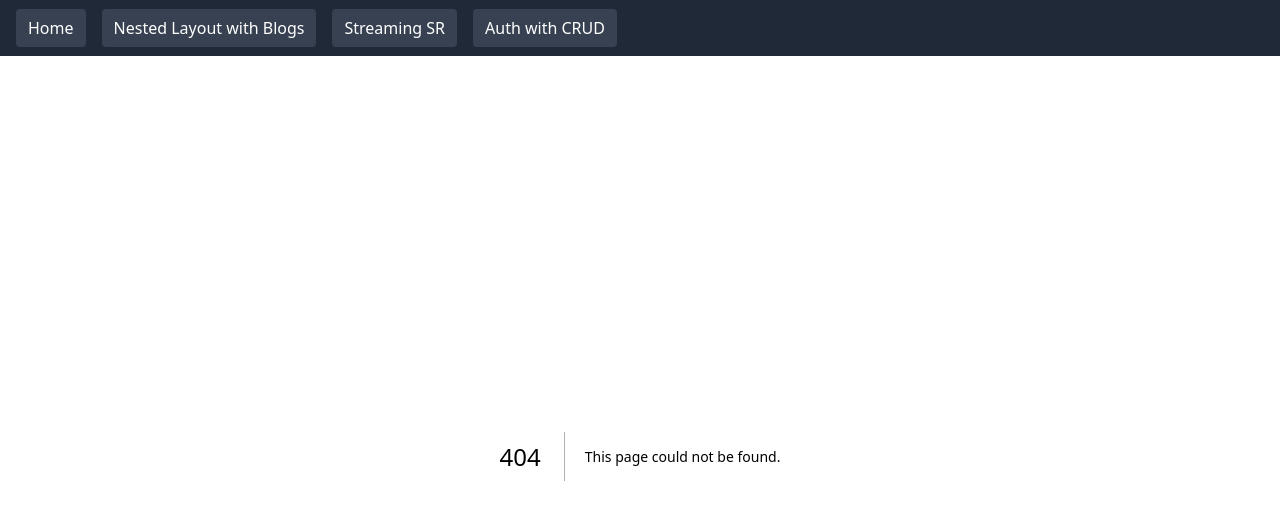
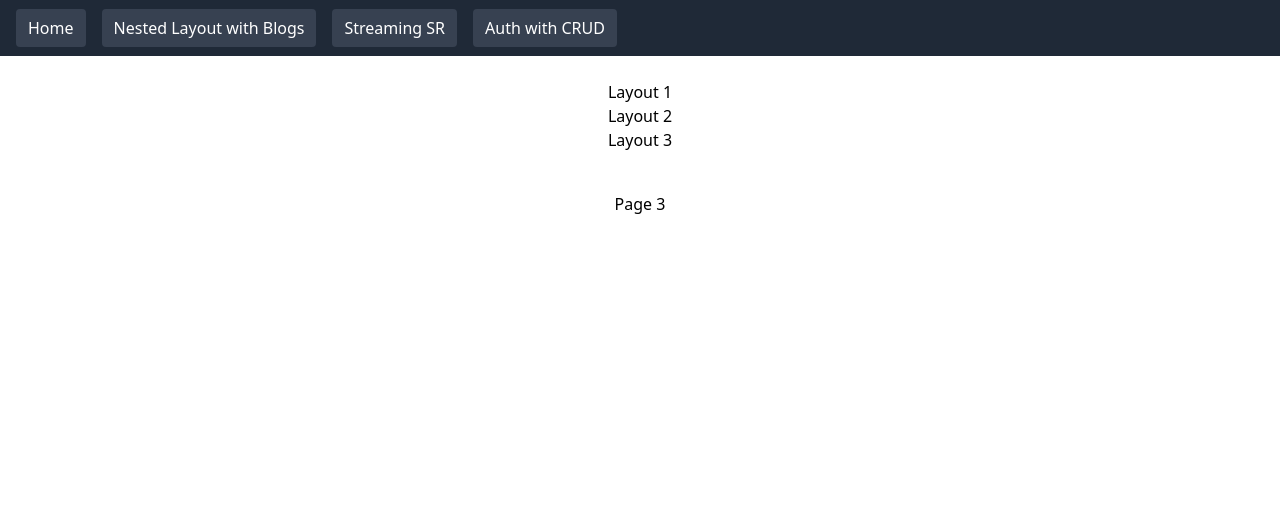
Before and after one commit to nyan-tama/next13-test, a Next.js app: page /nested-layout/second/third in a window 1280 px wide. Before the commit this address had no page. Shown: the top 520 px of the page. Built offline with nearby package versions, Linux system fonts and the light colour scheme.

Commit message:
add nested-layout

```diff
--- /dev/null
+++ b/app/nested-layout/layout.tsx
@@ -0,0 +1,14 @@
+import React from 'react'
+
+export default function FirstLayout({
+    children,
+}: {
+    children: React.ReactNode
+}) {
+    return (
+        <main className="mt-6 text-center">
+            <p>Layout 1</p>
+            {children}
+        </main>
+    )
+}
--- /dev/null
+++ b/app/nested-layout/page.tsx
@@ -0,0 +1,7 @@
+export default function FirstPage() {
+    return (
+        <div className="m-10 text-center">
+            <p>Page 1</p>
+        </div>
+    )
+}
--- /dev/null
+++ b/app/nested-layout/second/layout.tsx
@@ -0,0 +1,12 @@
+export default function SecondLayout({
+    children,
+}: {
+    children: React.ReactNode
+}) {
+    return (
+        <>
+            <p>Layout 2</p>
+            {children}
+        </>
+    )
+}
--- /dev/null
+++ b/app/nested-layout/second/page.tsx
@@ -0,0 +1,7 @@
+export default function SecondPage() {
+    return (
+        <div className="m-10 text-center">
+            <p>Page 2</p>
+        </div>
+    )
+}
--- /dev/null
+++ b/app/nested-layout/second/third/fourth/page.tsx
@@ -0,0 +1,7 @@
+export default function FourthPage() {
+    return (
+        <div className="m-10 text-center">
+            <p>Page 4</p>
+        </div>
+    )
+}
--- /dev/null
+++ b/app/nested-layout/second/third/layout.tsx
@@ -0,0 +1,12 @@
+export default function ThirdLayout({
+    children,
+}: {
+    children: React.ReactNode
+}) {
+    return (
+        <>
+            <p>Layout 3</p>
+            {children}
+        </>
+    )
+}
--- /dev/null
+++ b/app/nested-layout/second/third/page.tsx
@@ -0,0 +1,7 @@
+export default function ThirdPage() {
+    return (
+        <div className="m-10 text-center">
+            <p>Page 3</p>
+        </div>
+    )
+}
```
